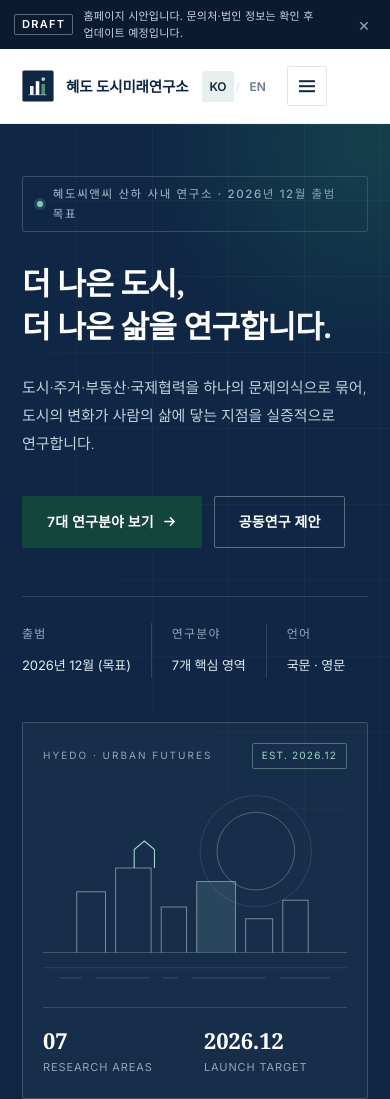
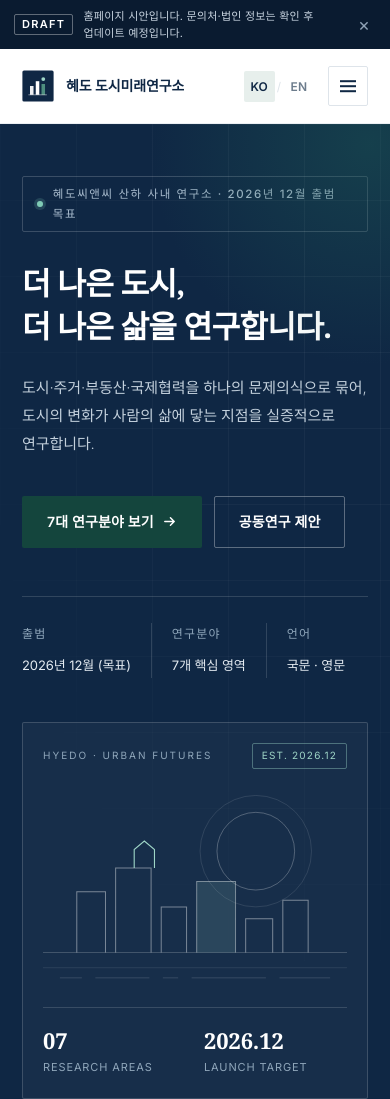
Before and after one commit to NAMJIHYE-MAX/linsk-ap, a plain HTML site: page hyedo/index.html in a window 390 px wide. Shown: the top 1099 px of the page. Drawn offline with Linux system fonts and the light colour scheme.

Commit message:
hyedo: 모바일 헤더 브랜드 축약·정렬 수정

```diff
--- a/hyedo/index.html
+++ b/hyedo/index.html
@@ -92,10 +92,11 @@ body.draft-hidden .draftbar{display:none}
   max-width:var(--wrap);margin:0 auto;padding:0 32px;
   height:var(--header-h);display:flex;align-items:center;gap:28px;
 }
-.brand{display:flex;align-items:center;gap:12px;flex:0 0 auto}
+.brand{display:flex;align-items:center;gap:12px;flex:0 0 auto;min-width:0}
 .brand svg{width:36px;height:36px;flex:0 0 auto}
-.brand-txt{display:flex;flex-direction:column;line-height:1.15}
-.brand-txt strong{font-family:var(--serif);font-size:16px;font-weight:600;color:var(--navy);letter-spacing:-.01em}
+.brand-txt{display:flex;flex-direction:column;line-height:1.15;min-width:0}
+.brand-txt strong{font-family:var(--serif);font-size:16px;font-weight:600;color:var(--navy);letter-spacing:-.01em;white-space:nowrap;overflow:hidden;text-overflow:ellipsis;display:block;max-width:100%}
+.brand .b-short{display:none}
 .brand-txt small{font-size:9.5px;letter-spacing:.16em;color:var(--muted);font-weight:500;margin-top:3px;text-transform:uppercase}
 .nav{display:flex;align-items:center;gap:2px;margin-left:auto}
 .nav a{
@@ -445,6 +446,7 @@ html[lang="en"] .res-card > .en{display:none}
   .nav a{padding:14px 4px;border-bottom:1px solid var(--line-soft);font-size:15px}
   .nav a::after{display:none}
   .nav a.active{color:var(--green-mid)}
+  .header-actions{margin-left:auto}
   .menu-btn{display:block}
   .hero{padding:64px 0 68px}
   .hero-grid{grid-template-columns:1fr;gap:44px}
@@ -465,7 +467,9 @@ html[lang="en"] .res-card > .en{display:none}
   .wrap{padding:0 22px}
   .header-inner{padding:0 22px;gap:14px}
   .brand-txt small{display:none}
-  .brand-txt strong{font-size:14.5px}
+  .brand-txt strong{font-size:14px}
+  .brand .b-full{display:none}
+  .brand .b-short{display:block}
   .section{padding:72px 0}
   .sec-head{grid-template-columns:1fr;gap:8px;margin-bottom:38px}
   .sec-num{font-size:20px;color:#AFC0CE}
@@ -540,7 +544,7 @@ html[lang="en"] .res-card > .en{display:none}
         <circle cx="26.6" cy="11.4" r="2.4" fill="#9FD6C7"/>
       </svg>
       <span class="brand-txt">
-        <strong data-ko="혜도 도시미래연구소" data-en="HYEDO Institute for Urban Futures">혜도 도시미래연구소</strong>
+        <strong><span class="b-full" data-ko="혜도 도시미래연구소" data-en="HYEDO Institute for Urban Futures">혜도 도시미래연구소</span><span class="b-short" data-ko="혜도 도시미래연구소" data-en="HYEDO Institute">혜도 도시미래연구소</span></strong>
         <small data-ko="HYEDO INSTITUTE FOR URBAN FUTURES" data-en="혜도 도시미래연구소">HYEDO INSTITUTE FOR URBAN FUTURES</small>
       </span>
     </a>
```
